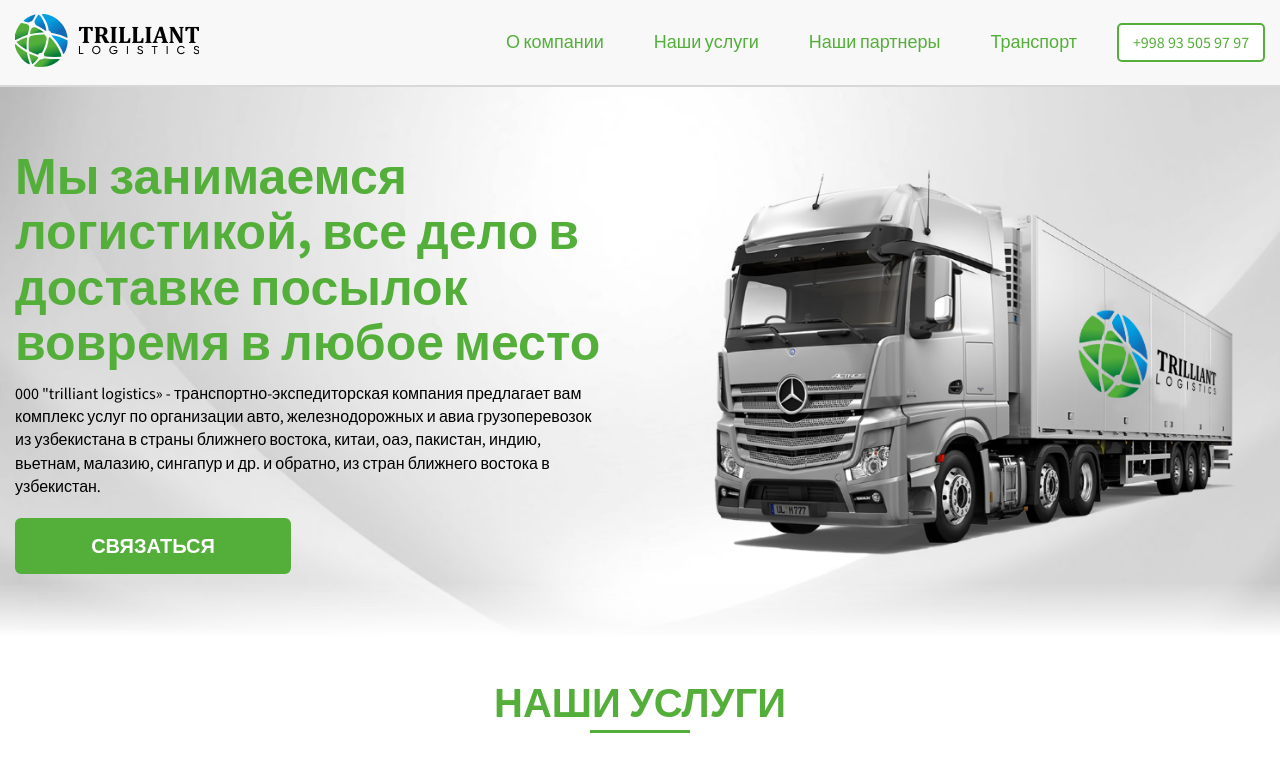
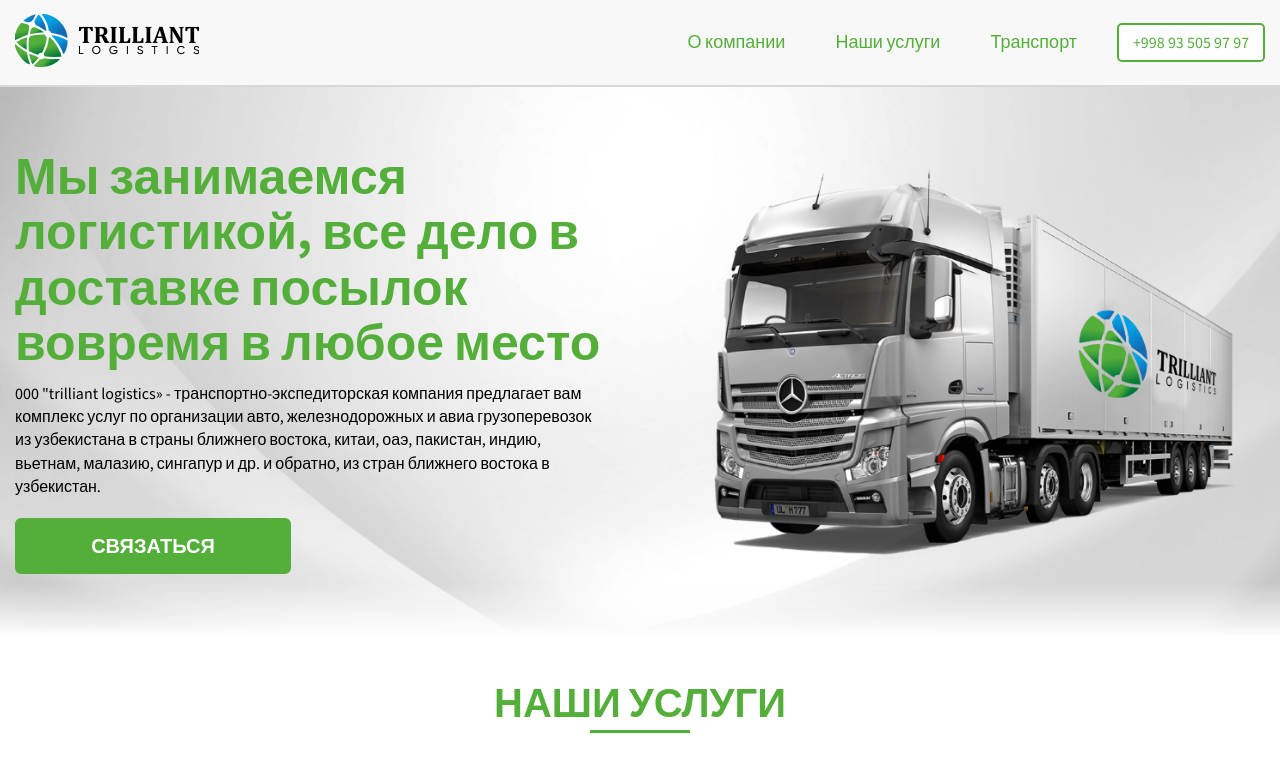
Before and after one commit to Doniyor905/trilliantLogistics, a React (Create React App) app: page / in a window 1280 px wide. Shown: the top 771 px of the page. Built offline with nearby package versions, Linux system fonts and the light colour scheme.

Commit message:
edit footer nav

```diff
--- a/src/App.js
+++ b/src/App.js
@@ -28,11 +28,6 @@
 
     },
     {
-      text: "Наши партнеры",
-      link: "/partners",
-      tag: "Link"
-    },
-    {
       text: "Транспорт",
       link: "#transport",
       tag: "a"
--- a/src/components/About/index.jsx
+++ b/src/components/About/index.jsx
@@ -34,7 +34,8 @@
             viewport={{ once: true }}
             initial="hidden"
             whileInView="visible"
-            className='about'>
+            className='about'
+            id="company">
             <div className="container">
                 <div className="about__inner">
                     <motion.div variants={AnimateItemLeft} className="about__left">
--- a/src/components/Company/index.jsx
+++ b/src/components/Company/index.jsx
@@ -33,7 +33,7 @@
             initial="hidden"
             whileInView="visible"
             className='company'
-            id="company">
+           >
             <div className="container">
                 <div className="company__inner">
                     <motion.div variants={ItemAnimationLeft} custom={1} className="company__left">
```
